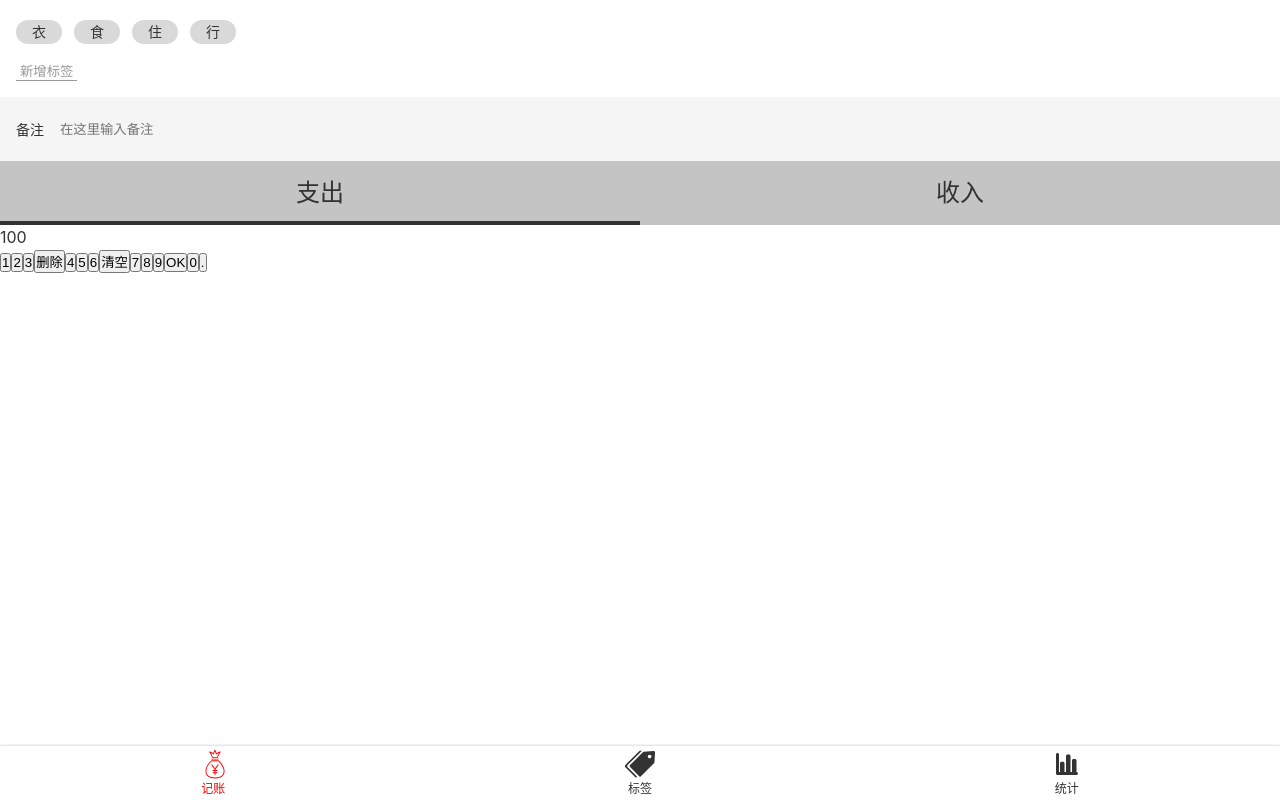
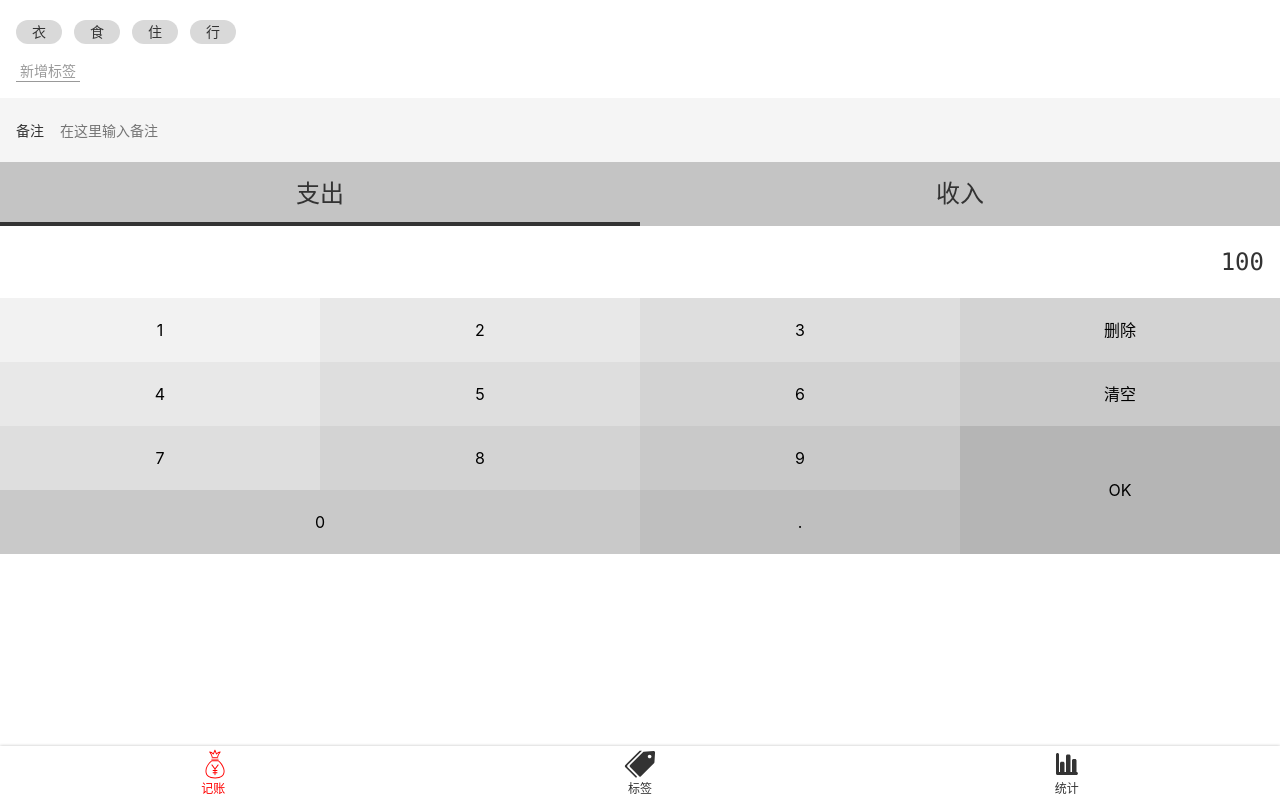
Before and after one commit to alertguo/mango-account, a Vue app: page /#/money in a window 1280 px wide. Built offline with nearby package versions, Linux system fonts and the light colour scheme.

Commit message:
写NumberPad的CSS

```diff
--- a/src/assets/style/reset.scss
+++ b/src/assets/style/reset.scss
@@ -12,3 +12,9 @@ a{
   /*继承颜色*/
   color: inherit;
 }
+button,input{
+  font: inherit;
+}
+//:focus{
+//  outline: none;
+//}
--- a/src/components/Money/NumberPad.vue
+++ b/src/components/Money/NumberPad.vue
@@ -13,8 +13,8 @@
       <button>7</button>
       <button>8</button>
       <button>9</button>
-      <button>OK</button>
-      <button>0</button>
+      <button class="ok">OK</button>
+      <button class="zero">0</button>
       <button>.</button>
     </div>
   </div>
@@ -27,5 +27,51 @@
 </script>
 
 <style lang="scss" scoped>
-
+@import "~@/assets/style/helper.scss";
+.numberPad {
+  .output {
+    font-size: 24px;
+    font-family: Consolas,monospace;
+    padding: 18px 16px;
+    text-align: right;
+  }
+  .buttons {
+    button {
+      width: 25%;
+      height: 64px;
+      float: left;
+      background: transparent;
+      border: none;
+      &.ok {
+        height: 64px*2;
+        float: right;
+      }
+      &.zero {
+        width: 25%*2;
+      }
+      $bg: #f2f2f2;
+      &:nth-child(1){
+        background: $bg;
+      }
+      &:nth-child(2),&:nth-child(5){
+        background: darken($bg,4%);
+      }
+      &:nth-child(3),&:nth-child(6),&:nth-child(9){
+        background: darken($bg,4%*2);
+      }
+      &:nth-child(4),&:nth-child(7),&:nth-child(10){
+        background: darken($bg,4%*3);
+      }
+      &:nth-child(8),&:nth-child(11),&:nth-child(13){
+        background: darken($bg,4%*4);
+      }
+      &:nth-child(14){
+        background: darken($bg,4%*5);
+      }
+      &:nth-child(12){
+        background: darken($bg,4%*6);
+      }
+    }
+  }
+}
 </style>
```
